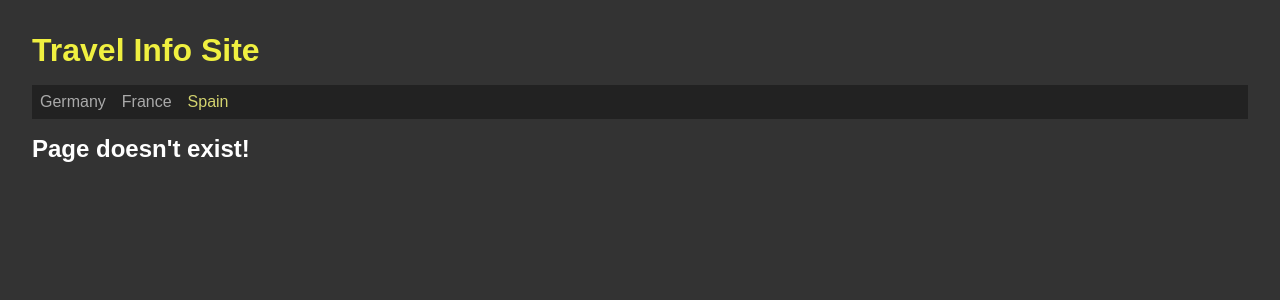
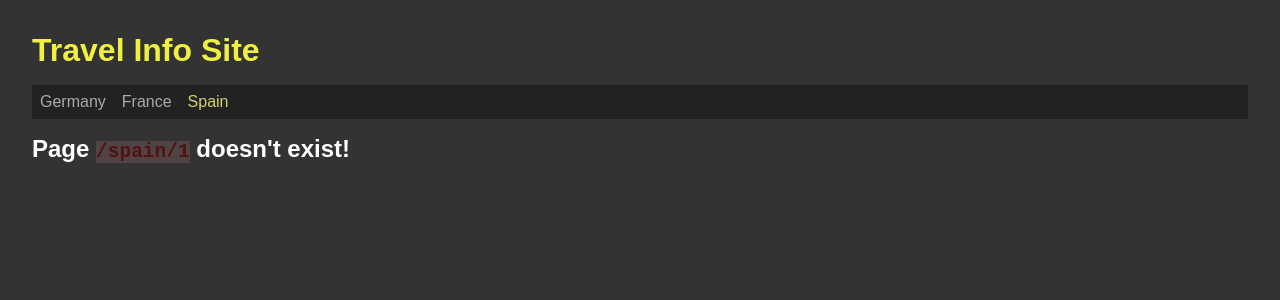
Before and after one commit to Scientific-Research/mk004-react-router-dom-React-Vite-Typescript, a React (Vite) app: page /spain/1 in a window 1280 px wide. Shown: the top 300 px of the page. Built offline with nearby package versions, Linux system fonts and the light colour scheme.

Commit message:
page404 in => Page doesn't exist

```diff
--- a/src/App.css
+++ b/src/App.css
@@ -50,4 +50,11 @@ body {
       width: 500px;
     }
   }
+
+  .page404 {
+    code {
+      background-color: #514343;
+      color: rgb(80, 18, 18);
+    }
+  }
 }
--- a/src/components/Page404.tsx
+++ b/src/components/Page404.tsx
@@ -1,7 +1,13 @@
+import { useLocation } from 'react-router-dom';
+
 export const Page404 = () => {
+  const location = useLocation();
+  console.log(location);
   return (
-    <>
-      <h2>Page doesn't exist!</h2>
-    </>
+    <div className="page404">
+      <h2>
+        Page <code>{location.pathname}</code> doesn't exist!
+      </h2>
+    </div>
   );
 };
```
